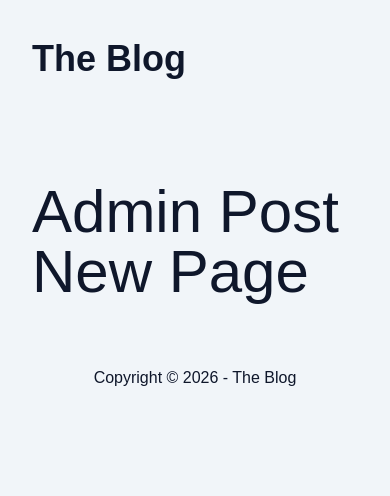
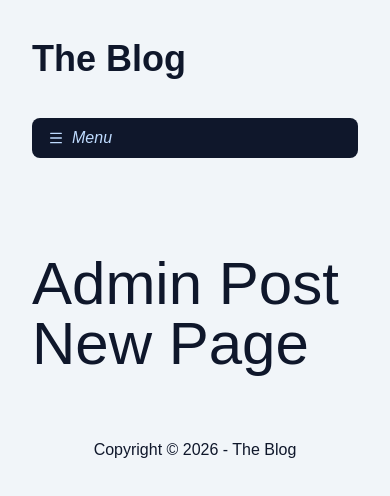
Before and after one commit to RuanC4rlos/blog-next-react, a Next.js app: page /admin/post/new in a window 390 px wide. Shown: the top 496 px of the page. Built offline with nearby package versions, Linux system fonts and the light colour scheme.

Commit message:
feat(admin): criar layout administrativo e adicionar lógica de menu com Tailwind

```diff
--- /dev/null
+++ b/src/app/admin/post/layout.tsx
@@ -0,0 +1,16 @@
+import { MenuAdmin } from "@/src/components/admin/MenuAdmin";
+
+type AdminPostLayoutProps = {
+  children: React.ReactNode;
+};
+
+export default function AdminPostLayout({
+  children,
+}: Readonly<AdminPostLayoutProps>) {
+  return (
+    <>
+      <MenuAdmin />
+      {children}
+    </>
+  );
+}
--- /dev/null
+++ b/src/components/admin/MenuAdmin/index.tsx
@@ -0,0 +1,81 @@
+"use client";
+
+import clsx from "clsx";
+import {
+  CircleXIcon,
+  FileTextIcon,
+  HouseIcon,
+  MenuIcon,
+  PlusIcon,
+} from "lucide-react";
+import Link from "next/link";
+import { usePathname } from "next/navigation";
+import { useState } from "react";
+
+export function MenuAdmin() {
+  const [isOpen, setIsOpen] = useState(false);
+  const pathname = usePathname();
+  const [prevPathname, setPrevPathname] = useState(pathname);
+
+  if (pathname !== prevPathname) {
+    setIsOpen(false);
+    setPrevPathname(pathname);
+  }
+
+  const navClasses = clsx(
+    "bg-slate-900 text-slate-100 rounded-lg",
+    "flex flex-col  mb-8",
+    "sm:flex-row sm:flex-wrap",
+    !isOpen && "h-10",
+    !isOpen && "overflow-hidden",
+    "sm:overflow-visible sm:h-auto",
+  );
+  const linkClasses = clsx(
+    "[&>svg]:w-4 [&>svg]:h-4 px-4",
+    "flex items-center justify-start gap-2 cursor-pointer",
+    "transition hover:bg-slate-800 rounded-lg",
+    "h-10",
+    "shrink-0",
+  );
+  const openCloseBtnClasses = clsx(
+    linkClasses,
+    "text-blue-200 italic",
+    "sm:hidden",
+  );
+
+  return (
+    <nav className={navClasses}>
+      <button
+        onClick={() => setIsOpen((s) => !s)}
+        className={openCloseBtnClasses}
+      >
+        {!isOpen && (
+          <>
+            <MenuIcon />
+            Menu
+          </>
+        )}
+
+        {isOpen && (
+          <>
+            <CircleXIcon />
+            Fechar
+          </>
+        )}
+      </button>
+
+      <a className={linkClasses} href="/" target="_blank">
+        <HouseIcon />
+        Home
+      </a>
+      <Link className={linkClasses} href="/admin/post">
+        <FileTextIcon />
+        Posts
+      </Link>
+      <Link className={linkClasses} href="/admin/post/new">
+        <PlusIcon />
+        Criar post
+      </Link>
+    </nav>
+  );
+}
```
